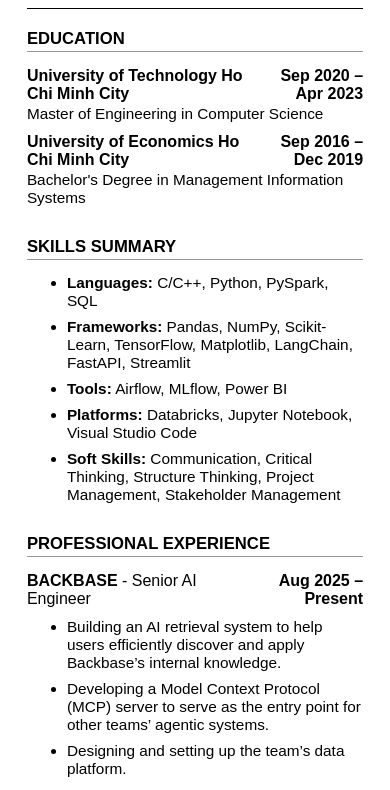
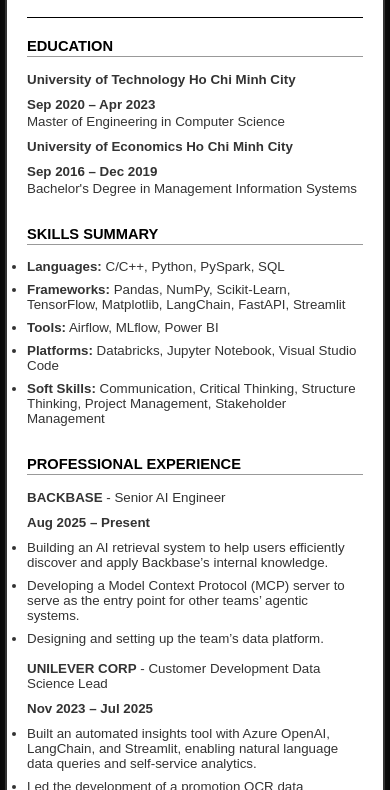
Before and after one commit to dungp-dsai/dungp-dsai.github.io, a plain HTML site: page index.html in a window 390 px wide. Shown: the part 75-865 px from the top of the page. Drawn offline with Linux system fonts and the light colour scheme.

Commit message:
add black background

```diff
--- a/index.html
+++ b/index.html
@@ -5,51 +5,42 @@
   <meta name="viewport" content="width=device-width, initial-scale=1.0">
   <title>Pham Anh Dung - CV</title>
   <style>
-    /* Screen display */
-    body {
-      padding: 0cm 0.5cm 0.5cm 0.5cm; /* top right bottom left */
-      font-family: Arial, Helvetica, sans-serif;
-      font-size: 11.5pt; /* Default font size for general content */
+    * {
+      margin: 0;
+      padding: 0;
+      box-sizing: border-box;
     }
 
-    /* Print-specific styles */
-    @media print {
-      body {
-        padding: 0cm 0.5cm 0.5cm 0.5cm; /* Ensures consistent padding when printing */
-      }
+    /* Black background for the entire page */
+    body {
+      background-color: #000000;
+      font-family: Arial, Helvetica, sans-serif;
+      font-size: 11.5pt;
+      color: #333333;
+      min-height: 100vh;
+      padding: 20px;
+      display: flex;
+      justify-content: center;
+      align-items: flex-start;
+    }
 
-      hr.divider {
-        border: none;
-        height: 2px;
-        background-color: black;
-        color: black; /* For older browsers */
-        display: block; /* Ensures visibility in print */
-        width: 100%;
-        margin-top: 10px;
-        margin-bottom: 20px;
-        -webkit-print-color-adjust: exact; /* Chrome/Safari */
-        print-color-adjust: exact; /* Firefox */
-      }
-
-      hr.section-divider {
-        border: none;
-        height: 1px;
-        background-color: #999999;
-        color: #999999; /* For older browsers */
-        display: block; /* Ensures visibility in print */
-        width: 100%;
-        margin-top: 0; /* Ensure consistent in print */
-        margin-bottom: 15px;
-        -webkit-print-color-adjust: exact; /* Chrome/Safari */
-        print-color-adjust: exact; /* Firefox */
-      }
+    /* Content container box */
+    .content-box {
+      background-color: #ffffff;
+      border: 2px solid #333333;
+      border-radius: 8px;
+      box-shadow: 0 4px 20px rgba(255, 255, 255, 0.1);
+      max-width: 900px;
+      width: 100%;
+      padding: 40px;
+      margin: 20px auto;
     }
 
     /* Contact section styling */
     .contact-info {
       margin-top: 5px;
       margin-bottom: 20px;
-      font-size: 9pt; /* Contact details */
+      font-size: 9pt;
     }
 
     /* Make links in contact info appear the same color as normal text */
@@ -58,20 +49,26 @@
       text-decoration: none;
     }
 
+    .contact-info a:hover {
+      text-decoration: underline;
+    }
+
     h1 {
       margin-bottom: 5px;
-      font-size: 18pt; /* Name size increased */
+      font-size: 18pt;
+      color: #000000;
     }
 
     h2 {
-      margin-bottom: 2px; /* Reduce space between title and line */
-      font-size: 12.5pt; /* Section headers */
+      margin-bottom: 2px;
+      font-size: 12.5pt;
+      color: #000000;
     }
 
     hr.divider {
       border: none;
       height: 1.25px;
-      background-color: black;
+      background-color: #000000;
       margin-top: 10px;
       margin-bottom: 20px;
       width: 100%;
@@ -81,14 +78,14 @@
       border: none;
       height: 0.5px;
       background-color: #999999;
-      margin-top: 0; /* Remove space above the line */
+      margin-top: 0;
       margin-bottom: 15px;
       width: 100%;
     }
 
     /* Section spacing */
     .education-section, .skills-section, .experience-section {
-      margin-bottom: 30px; /* Add more space between major sections */
+      margin-bottom: 30px;
     }
 
     /* Education section styling */
@@ -100,27 +97,30 @@
       display: flex;
       justify-content: space-between;
       align-items: baseline;
+      flex-wrap: wrap;
+      gap: 10px;
     }
 
     .education-university {
       font-weight: bold;
       margin: 0;
-      font-size: 12pt; /* University names */
+      font-size: 12pt;
     }
 
     .education-date {
       text-align: right;
       font-weight: bold;
-      font-size: 12pt; /* Dates */
+      font-size: 12pt;
+      white-space: nowrap;
     }
 
     .education-degree {
       margin-top: 2px;
-      margin-bottom: 0; /* Remove margin to bring thesis closer */
+      margin-bottom: 0;
     }
 
     .thesis {
-      margin-top: 0; /* Remove top margin to be closer to degree */
+      margin-top: 0;
       margin-bottom: 0;
     }
 
@@ -134,43 +134,165 @@
       justify-content: space-between;
       align-items: baseline;
       margin-bottom: 5px;
+      flex-wrap: wrap;
+      gap: 10px;
     }
 
     .job-title {
       margin: 0;
-      font-size: 12pt; /* Roles */
+      font-size: 12pt;
     }
 
     .company-name {
       font-weight: bold;
-      font-size: 12pt; /* Company names */
+      font-size: 12pt;
     }
 
     .job-date {
       text-align: right;
       font-weight: bold;
-      font-size: 12pt; /* Dates */
+      font-size: 12pt;
+      white-space: nowrap;
     }
 
     /* List item spacing */
     li {
-      margin-bottom: 8px; /* Add space between bullet points */
+      margin-bottom: 8px;
     }
 
     li:last-child {
-      margin-bottom: 0; /* Remove margin from last item in each list */
+      margin-bottom: 0;
     }
 
     ul {
-      margin-top: 10px; /* Space between header and first bullet */
+      margin-top: 10px;
+    }
+
+    /* Responsive design */
+    @media screen and (max-width: 768px) {
+      body {
+        padding: 10px;
+      }
+
+      .content-box {
+        padding: 25px;
+        margin: 10px auto;
+        border-radius: 6px;
+      }
+
+      h1 {
+        font-size: 16pt;
+      }
+
+      h2 {
+        font-size: 11.5pt;
+      }
+
+      .education-header,
+      .job-header {
+        flex-direction: column;
+        align-items: flex-start;
+      }
+
+      .education-date,
+      .job-date {
+        text-align: left;
+      }
+
+      body {
+        font-size: 10.5pt;
+      }
+
+      .education-university,
+      .education-date,
+      .job-title,
+      .company-name,
+      .job-date {
+        font-size: 11pt;
+      }
+    }
+
+    @media screen and (max-width: 480px) {
+      .content-box {
+        padding: 20px;
+        margin: 5px auto;
+      }
+
+      body {
+        font-size: 10pt;
+        padding: 5px;
+      }
+
+      h1 {
+        font-size: 15pt;
+      }
+
+      h2 {
+        font-size: 11pt;
+      }
+
+      .education-university,
+      .education-date,
+      .job-title,
+      .company-name,
+      .job-date {
+        font-size: 10pt;
+      }
+
+      .contact-info {
+        font-size: 8.5pt;
+      }
+    }
+
+    /* Print-specific styles */
+    @media print {
+      body {
+        background-color: #ffffff;
+        padding: 0cm 0.5cm 0.5cm 0.5cm;
+      }
+
+      .content-box {
+        border: none;
+        box-shadow: none;
+        padding: 0;
+        margin: 0;
+        max-width: 100%;
+      }
+
+      hr.divider {
+        border: none;
+        height: 2px;
+        background-color: black;
+        color: black;
+        display: block;
+        width: 100%;
+        margin-top: 10px;
+        margin-bottom: 20px;
+        -webkit-print-color-adjust: exact;
+        print-color-adjust: exact;
+      }
+
+      hr.section-divider {
+        border: none;
+        height: 1px;
+        background-color: #999999;
+        color: #999999;
+        display: block;
+        width: 100%;
+        margin-top: 0;
+        margin-bottom: 15px;
+        -webkit-print-color-adjust: exact;
+        print-color-adjust: exact;
+      }
     }
   </style>
 </head>
 <body>
+<div class="content-box">
 <div class="contact-section">
   <h1>Pham Anh Dung</h1>
   <div class="contact-info">
-    dungpham290198@gmail.com | +84 38 4656 114 | <a href="https://www.linkedin.com/in/dungp-dsai/">LinkedIn</a></a>
+    dungpham290198@gmail.com | +84 38 4656 114 | <a href="https://www.linkedin.com/in/dungp-dsai/">LinkedIn</a>
   </div>
   <hr class="divider">
 </div>
@@ -308,5 +430,6 @@
     </ul>
   </div>
 </div>
+</div>
 </body>
 </html>
```
